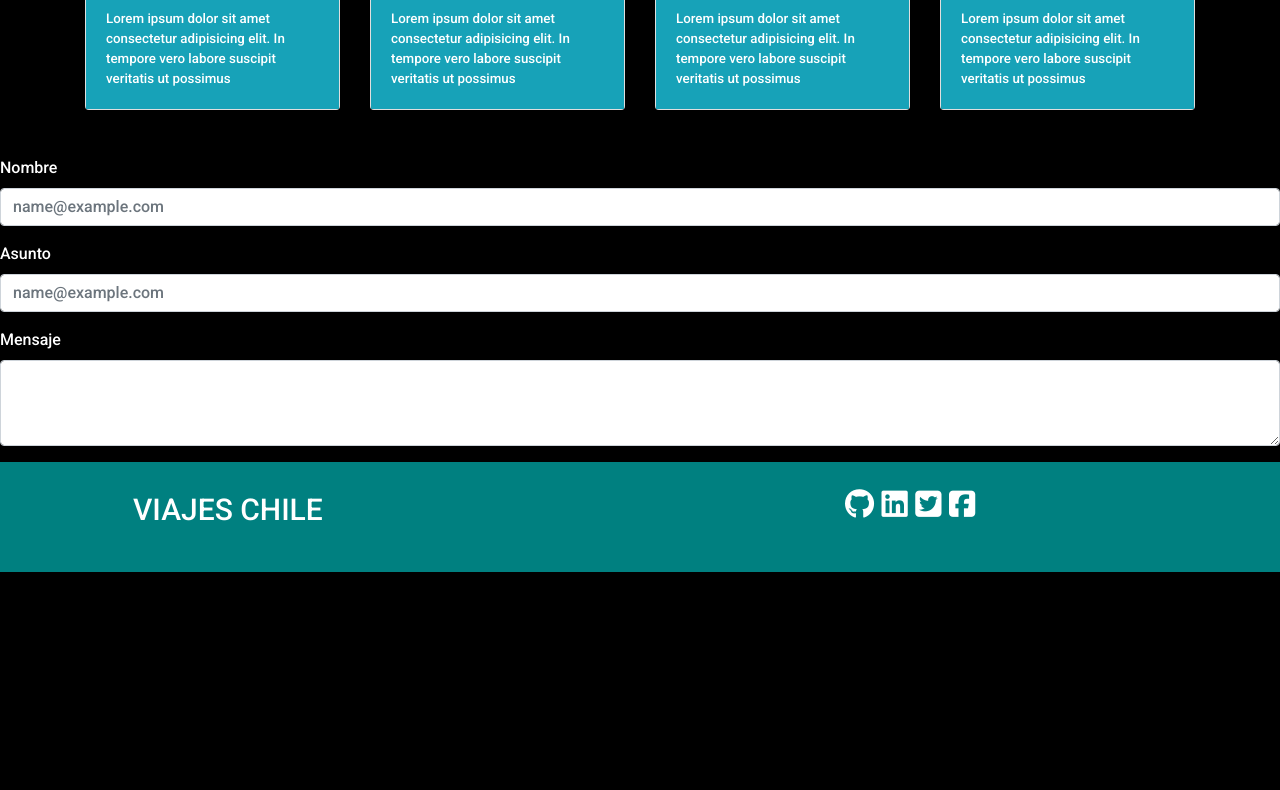
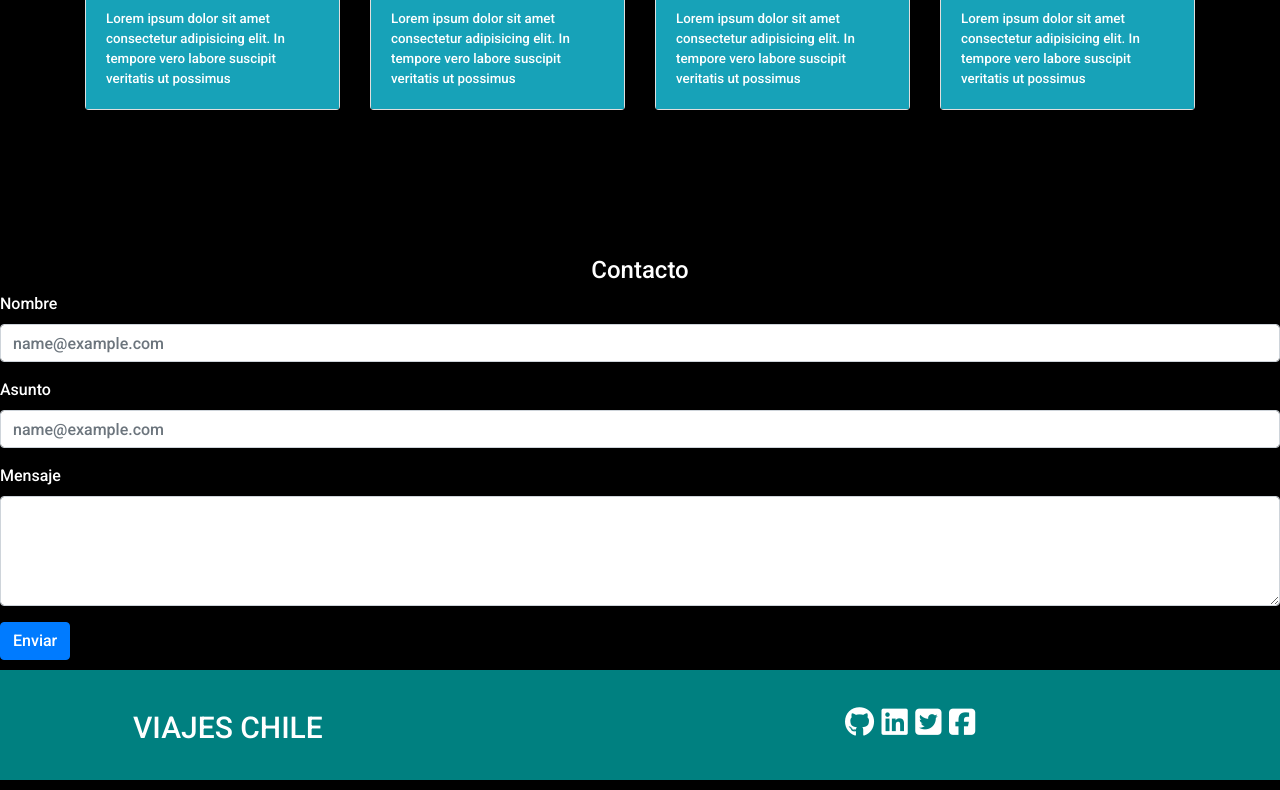
Before and after one commit to coro30/desafioPruebaViajeChile, a plain HTML site: page index.html in a window 1280 px wide. Shown: the part 2032-2822 px from the top of the page. Before the commit the page ends 2604 px from the top, so only its background shows below. Drawn offline with nearby package versions, Linux system fonts and the light colour scheme.

Commit message:
ingresando botòn

```diff
--- a/assets/css/style.css
+++ b/assets/css/style.css
@@ -36,8 +36,6 @@ h4 {
 
 hr {
     border-color: teal;
-
-
 }
 
 p {
@@ -56,7 +54,7 @@ footer {
     height: 110px;
     color: white;
     font-size: 30px;
-    padding-top: 20px;
+    padding-top: 30px;
 }
 
 .iconos {
@@ -68,7 +66,12 @@ footer {
     font-size: 30px;
 }
 
-
 i {
     color: white;
 }
+
+button {
+    padding-top: 10px;
+    padding-bottom: 10px;
+    margin-bottom: 10px;
+}
--- a/index.html
+++ b/index.html
@@ -39,7 +39,7 @@
                     <a class="nav-link" href="#section2">Destacados</a>
                 </li>
                 <li class="nav-item">
-                    <a class="nav-link" href="#section3">Contacto</a>
+                    <a class="nav-link" href="#formulario">Contacto</a>
                 </li>
             </ul>
         </div>
@@ -177,7 +177,8 @@
         </div>
     </section>
 
-    <section class="formulario">
+    <section>
+        <h4 id="formulario">Contacto</h4>
         <div class="mb-3 formulario">
             <label for="exampleFormControlInput1" class="form-label">Nombre</label>
             <input type="email" class="form-control" id="exampleFormControlInput1" placeholder="name@example.com">
@@ -188,8 +189,9 @@
         </div>
         <div class="mb-3 formulario">
             <label for="exampleFormControlTextarea1" class="form-label">Mensaje</label>
-            <textarea class="form-control" id="exampleFormControlTextarea1" rows="3"></textarea>
+            <textarea class="form-control" id="exampleFormControlTextarea1" rows="4"></textarea>
         </div>
+        <button type="button" class="btn btn-primary">Enviar</button>
     </section>
 
     <footer>
```
